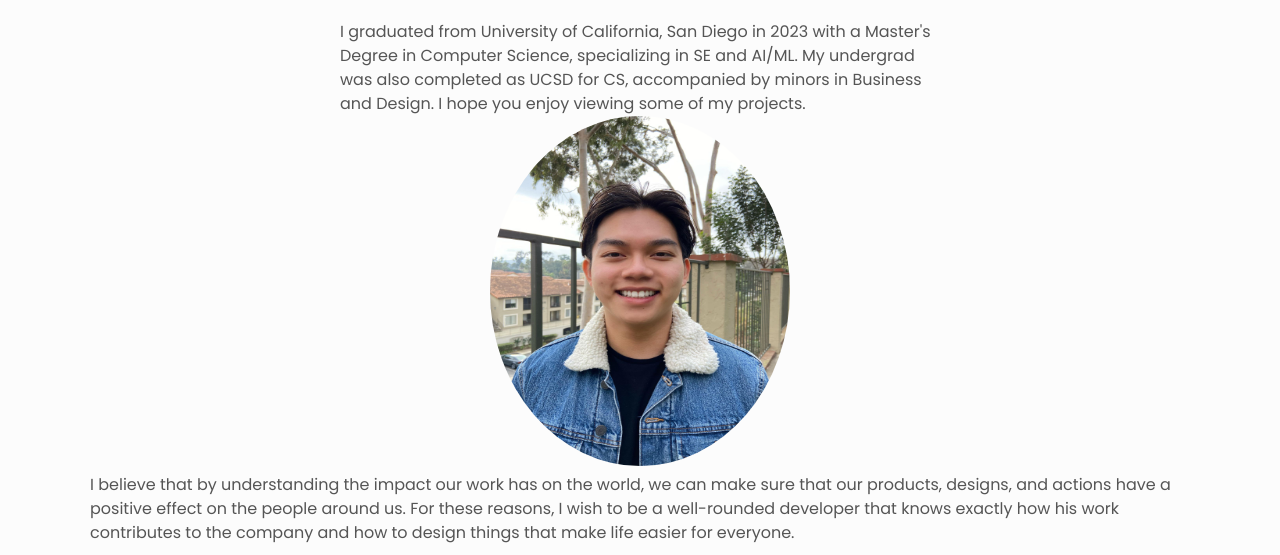
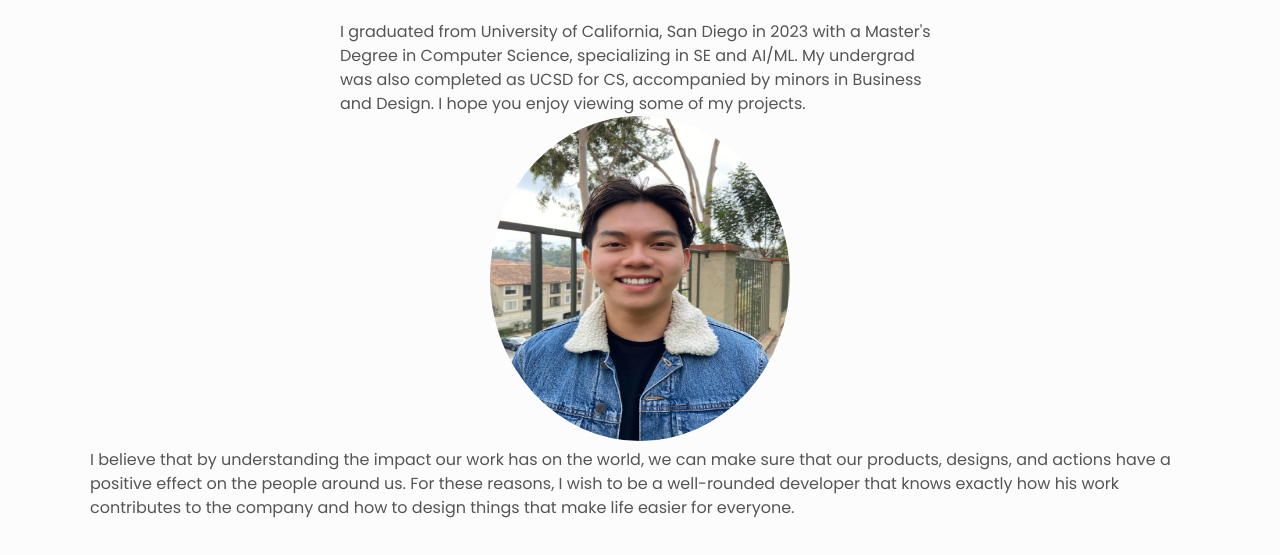
Before and after one commit to briannguyen329/briannguyen329.github.io, a plain HTML site: page index.html in a window 1280 px wide. Shown: the part 348-903 px from the top of the page. Drawn offline with Linux system fonts and the light colour scheme.

Commit message:
update images

```diff
--- a/index.html
+++ b/index.html
@@ -64,7 +64,7 @@
           in Business and Design. I hope you enjoy viewing some of my projects.
         </p>
         <p><img src = "assets/headshot.png" alt="headshot" class="headshot"></p>
-        <p class=""about_desc">
+        <p class="about_desc">
           I believe that by understanding the impact our work has on the world,
           we can make sure that our products, designs, and actions
           have a positive effect on the people around us. For these reasons,
--- a/styles.css
+++ b/styles.css
@@ -418,13 +418,15 @@ main {
 img.headshot {
   border-radius: 50%;
   width: 300px;
-  height: 350px;
+  height: 325px;
 }
 
 .coverbot__head {
   width: 300px;
+  height: 300px;
 }
 
 .sup__logo {
   width: 300px;
+  height: 300px;
 }
```
